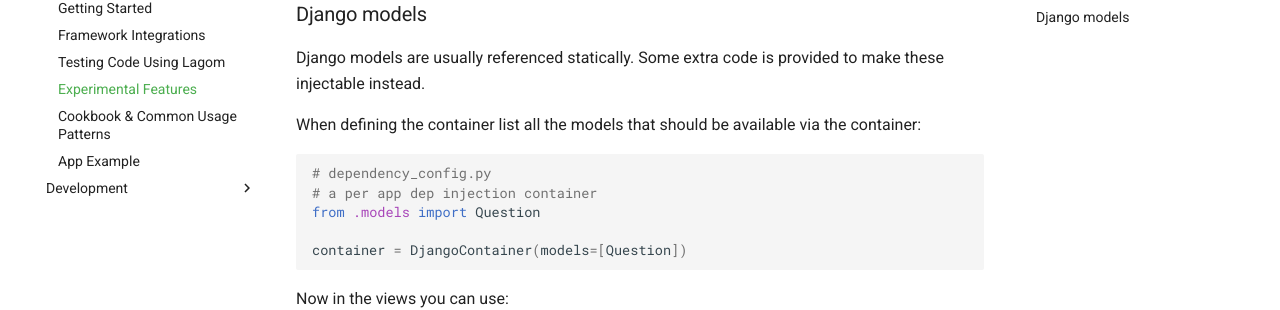
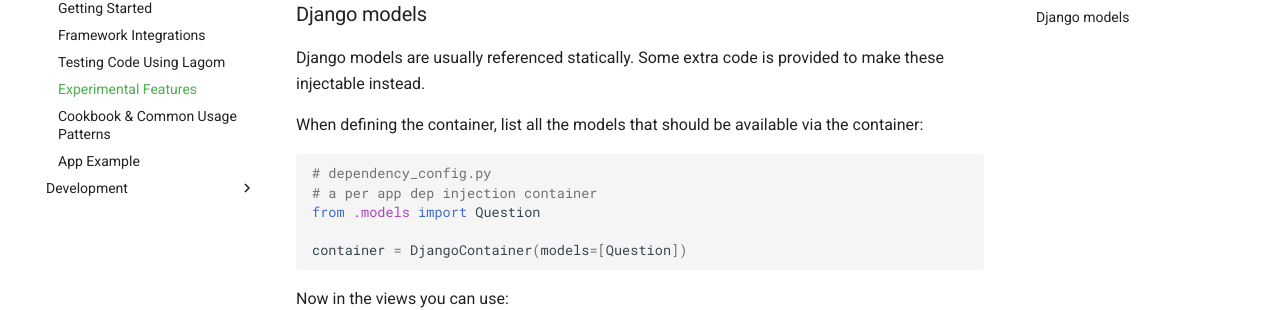
Before and after one commit to meadsteve/lagom, an MkDocs documentation site: the page built from docs/experimental.md, in a window 1280 px wide and 900 px high, scrolled down 1066 px. Shown: the part 145-455 px from the top of the window. Built offline with MkDocs 1.6.1 and Material for MkDocs 9.7.7, drawn with Linux system fonts in a browser that asks for light colours; comment, search, counter and statistics services are not loaded.

````diff
--- a/docs/experimental.md
+++ b/docs/experimental.md
@@ -53,7 +53,7 @@ urlpatterns = [
 Django models are usually referenced statically. Some extra code is provided to
 make these injectable instead.
 
-When defining the container list all the models that should be available via the container:
+When defining the container, list all the models that should be available via the container:
 
 ```python
 # dependency_config.py
````
